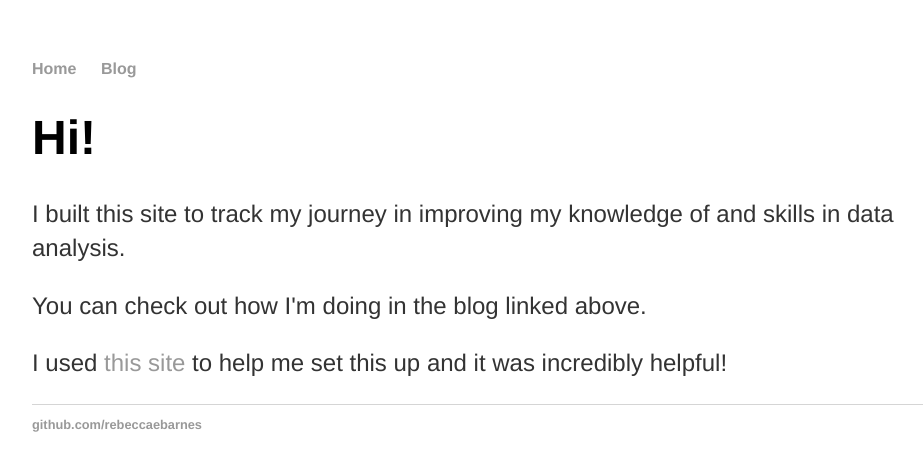
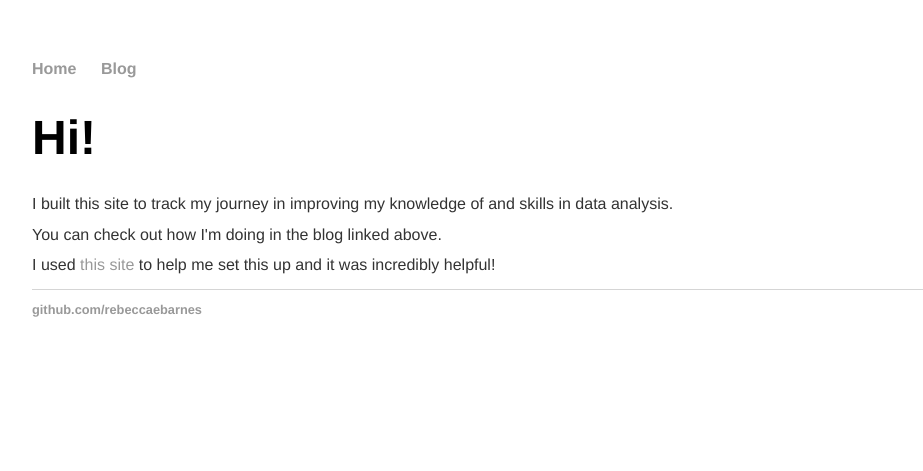
Before and after one commit to rebeccaebarnes/rebeccaebarnes.github.io, a Jekyll site: the page built from index.html, in a window 1280 px wide. Shown: the top 471 px of the page, without its empty margins (160-1083 px from the left). Built offline with Jekyll 4.4.1, drawn with Linux system fonts in a browser that asks for light colours.

Commit message:
Change p font-size to 1.0

```diff
--- a/css/main.css
+++ b/css/main.css
@@ -27,8 +27,8 @@ h1 {
     font-family:'Helvetica', 'Arial', 'Sans-Serif';
 }
 p {
-    font-size: 1.5em;
-    line-height: 1.4em;
+    font-size: 1.0em;
+    line-height: 0.9em;
     color: #333;
 }
 footer {
```
